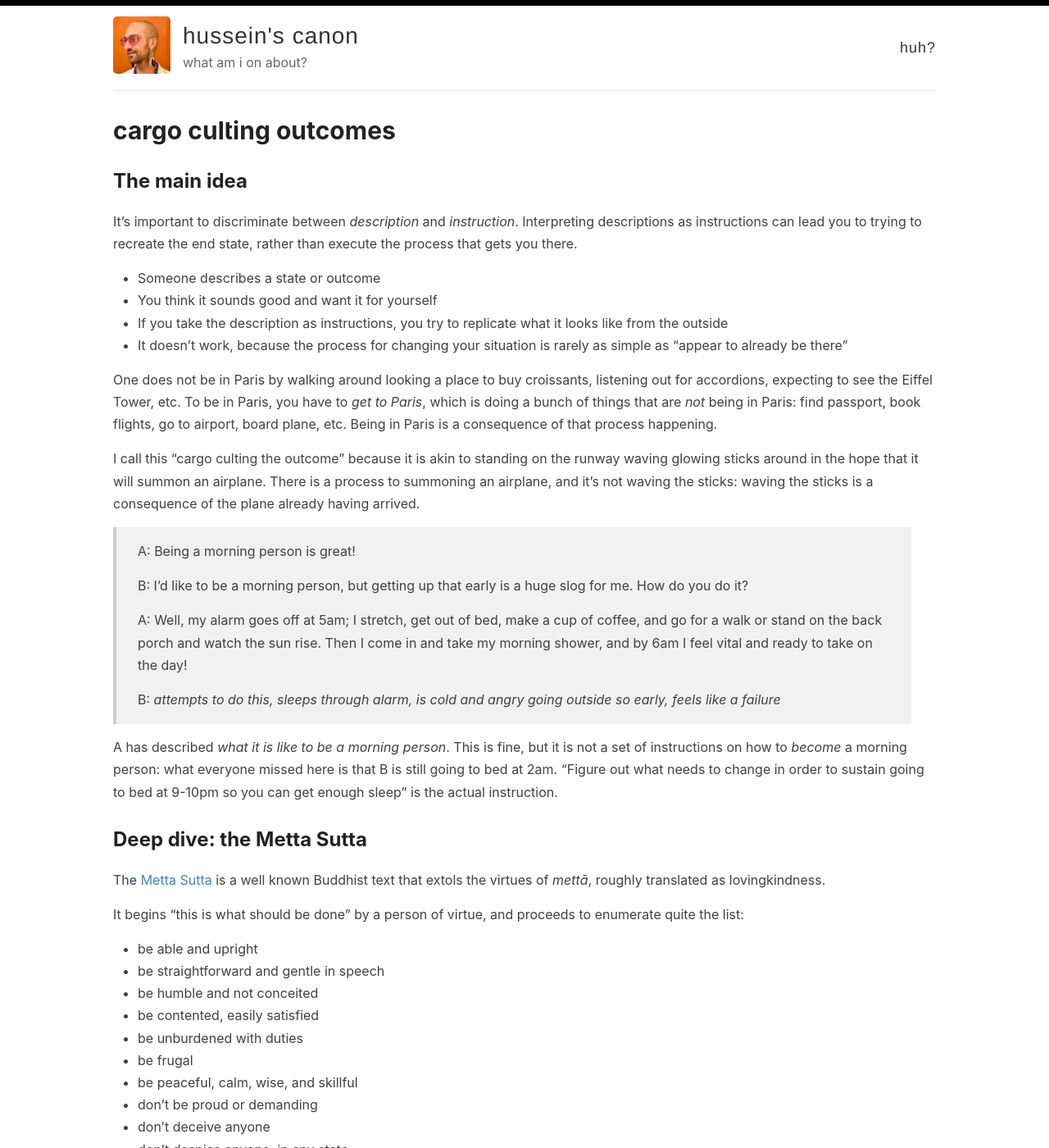
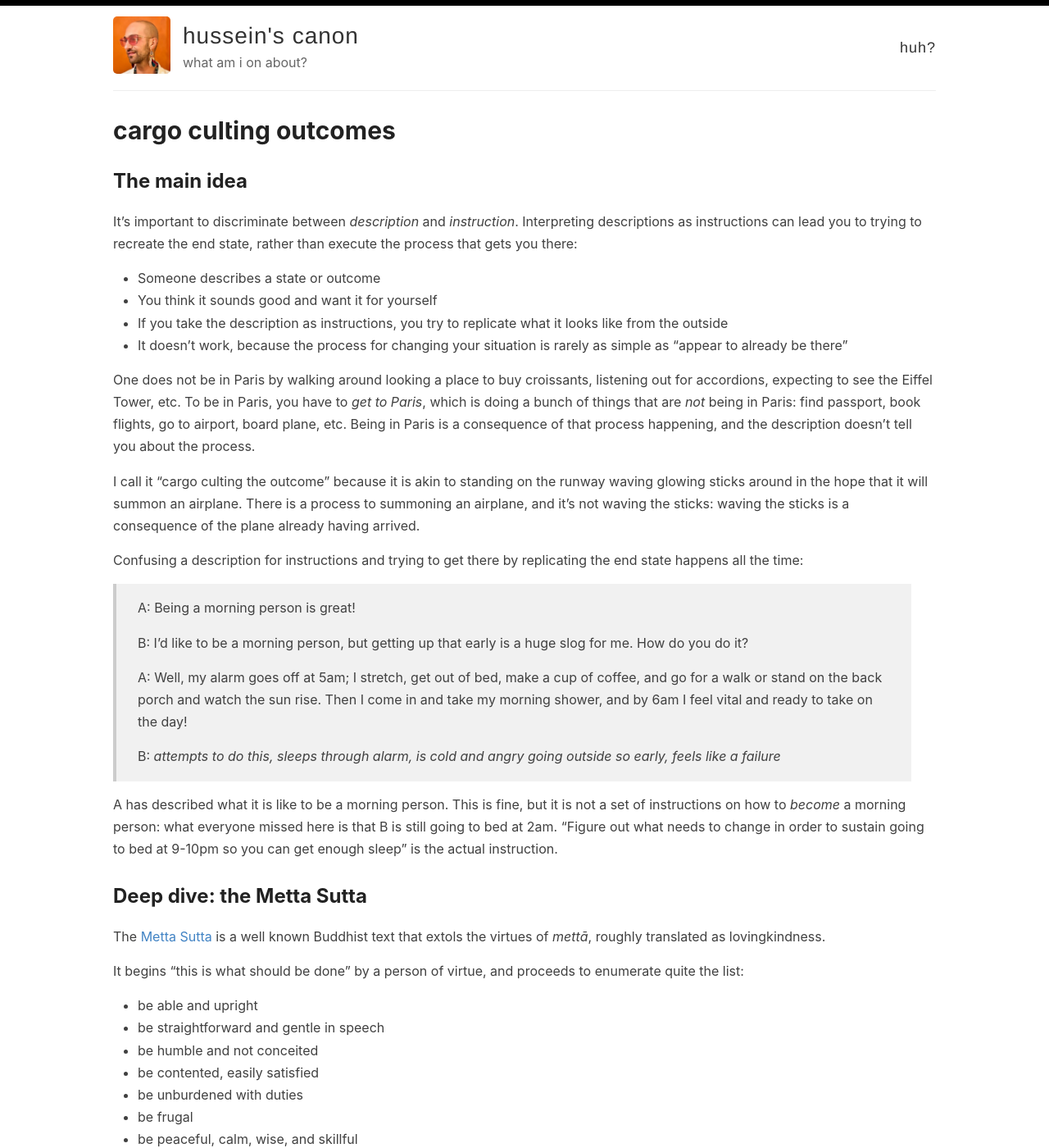
Before and after one commit to helgridly/canonize, a Jekyll site: the page built from canon/cargo-culting-outcomes.md, in a window 1280 px wide and 1400 px high. Shown: the whole window at 82% size. Built offline with Jekyll 4.4.1, drawn with Linux system fonts in a browser that asks for light colours.

Commit message:
cargo cult copyediting

```diff
--- a/canon/cargo-culting-outcomes.md
+++ b/canon/cargo-culting-outcomes.md
@@ -10,16 +10,18 @@ sources: ['1820892920016507305', '1787264252396331491']
 
 ## The main idea
 
-It's important to discriminate between _description_ and _instruction_. Interpreting descriptions as instructions can lead you to trying to recreate the end state, rather than execute the process that gets you there.
+It's important to discriminate between _description_ and _instruction_. Interpreting descriptions as instructions can lead you to trying to recreate the end state, rather than execute the process that gets you there:
 
 - Someone describes a state or outcome
 - You think it sounds good and want it for yourself
 - If you take the description as instructions, you try to replicate what it looks like from the outside
 - It doesn't work, because the process for changing your situation is rarely as simple as "appear to already be there"
 
-One does not be in Paris by walking around looking a place to buy croissants, listening out for accordions, expecting to see the Eiffel Tower, etc. To be in Paris, you have to _get to Paris_, which is doing a bunch of things that are _not_ being in Paris: find passport, book flights, go to airport, board plane, etc. Being in Paris is a consequence of that process happening.
+One does not be in Paris by walking around looking a place to buy croissants, listening out for accordions, expecting to see the Eiffel Tower, etc. To be in Paris, you have to _get to Paris_, which is doing a bunch of things that are _not_ being in Paris: find passport, book flights, go to airport, board plane, etc. Being in Paris is a consequence of that process happening, and the description doesn't tell you about the process.
 
-I call this "cargo culting the outcome" because it is akin to standing on the runway waving glowing sticks around in the hope that it will summon an airplane. There is a process to summoning an airplane, and it's not waving the sticks: waving the sticks is a consequence of the plane already having arrived.
+I call it "cargo culting the outcome" because it is akin to standing on the runway waving glowing sticks around in the hope that it will summon an airplane. There is a process to summoning an airplane, and it's not waving the sticks: waving the sticks is a consequence of the plane already having arrived.
+
+Confusing a description for instructions and trying to get there by replicating the end state happens all the time:
 
 > A: Being a morning person is great!
 >
@@ -29,7 +31,7 @@ I call this "cargo culting the outcome" because it is akin to standing on the ru
 >
 > B: _attempts to do this, sleeps through alarm, is cold and angry going outside so early, feels like a failure_
 
-A has described _what it is like to be a morning person_. This is fine, but it is not a set of instructions on how to _become_ a morning person: what everyone missed here is that B is still going to bed at 2am. "Figure out what needs to change in order to sustain going to bed at 9-10pm so you can get enough sleep" is the actual instruction.
+A has described what it is like to be a morning person. This is fine, but it is not a set of instructions on how to _become_ a morning person: what everyone missed here is that B is still going to bed at 2am. "Figure out what needs to change in order to sustain going to bed at 9-10pm so you can get enough sleep" is the actual instruction.
 
 ## Deep dive: the Metta Sutta
 
```
